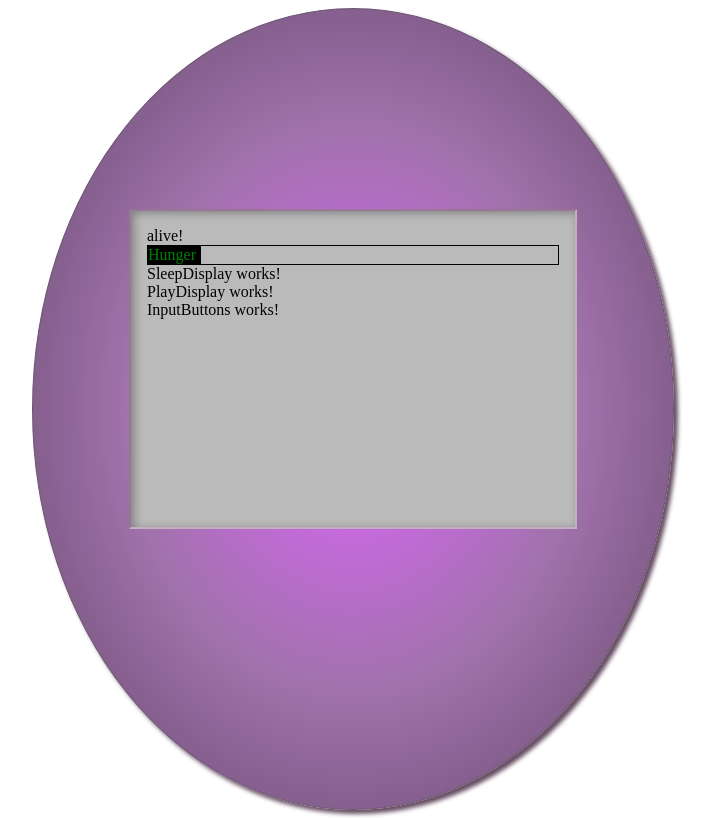
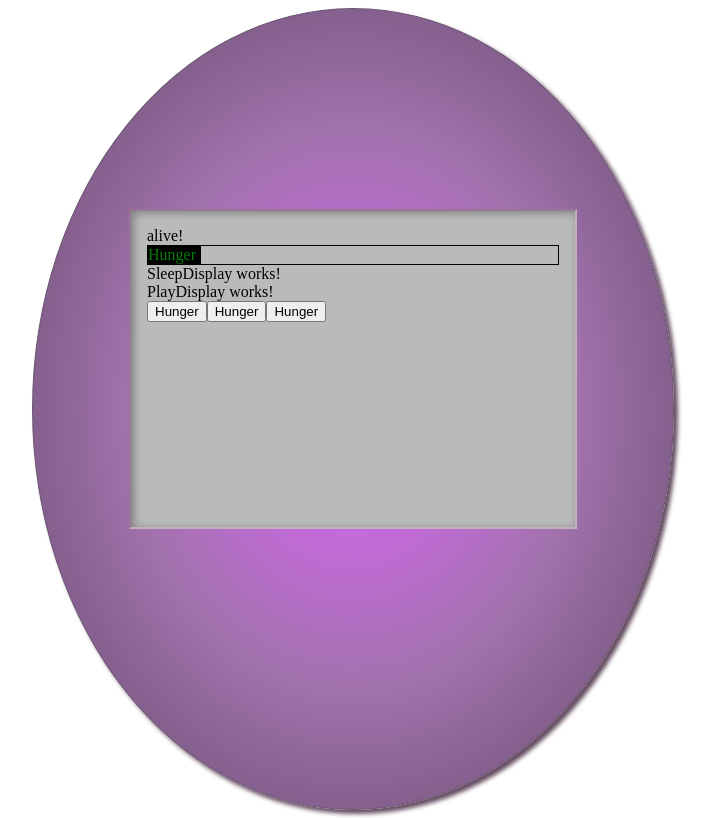
Before and after one commit to J-Michael-Brown/React-Tamagachi, a React app: page / in a window 1280 px wide. Shown: the whole page, without its empty margins (287-999 px from the left). Built offline with nearby package versions, Linux system fonts and the light colour scheme.

Commit message:
add buttons to replinish soul

```diff
--- a/src/components/App.jsx
+++ b/src/components/App.jsx
@@ -18,40 +18,47 @@ class App extends React.Component {
       sleep: 55
     };
 
-    this.handleIsAlive = this.handleIsAlive.bind(this)
+    this.handleIsAlive = this.handleIsAlive.bind(this);
+    this.handleAddLife = this.handleAddLife.bind(this);
 
   }
 
   componentDidMount() {
     this.globalTimer = setInterval( () =>
       this.updateLifeStats(),
-      2000
+    2000
     );
   }
 
   componentWillUnmount(){
-    clearInterval(this.globalTimer)
-}
+    clearInterval(this.globalTimer);
+  }
 
   updateLifeStats() {
-    console.log("one step closer to death");
+    console.log('one step closer to death'); // eslint-disable-line no-console
 
     this.setState((state) => {
       return {
         hunger: state.hunger -= 1,
         play: state.play -= 1,
         sleep: state.sleep -= 1
-      }
-    })
+      };
+    });
 
-    this.handleIsAlive()
+    this.handleIsAlive();
 
+  }
+
+  handleAddLife(statusName) {
+    this.setState((state) => {
+      return { [statusName] : state[statusName] < 94 ? state[statusName]+= 5 : 100 };
+    });
   }
 
   handleIsAlive() {
     if ((this.state.hunger && this.state.play && this.state.sleep) <= 0) {
       this.setState({life: false});
-      clearInterval(this.globalTimer)
+      clearInterval(this.globalTimer);
     }
   }
 
@@ -64,7 +71,7 @@ class App extends React.Component {
           <HungerDisplay hungerLevel={this.state.hunger}/>
           <SleepDisplay sleepLevel={this.state.sleep}/>
           <PlayDisplay playLevel={this.state.play}/>
-          <InputButtons />
+          <InputButtons onButtonClick={this.handleAddLife}/>
         </div>
       </div>
     );
--- a/src/components/InputButtons.jsx
+++ b/src/components/InputButtons.jsx
@@ -1,11 +1,18 @@
 import React from 'react';
+import PropTypes from 'prop-types';
 
-function InputButtons(){
+function InputButtons(props){
   return(
     <div>
-      InputButtons works!
+      <button onClick={()=> props.onButtonClick('hunger')}>Hunger</button>
+      <button onClick={()=> props.onButtonClick('play')}>Hunger</button>
+      <button onClick={()=> props.onButtonClick('sleep')}>Hunger</button>
     </div>
   );
 }
 
+InputButtons.propTypes = {
+  onButtonClick: PropTypes.func.isRequired
+};
+
 export default InputButtons;
--- a/src/components/LifeController.jsx
+++ b/src/components/LifeController.jsx
@@ -1,5 +1,5 @@
 import React from 'react';
-import PropTypes from 'prop-types'
+import PropTypes from 'prop-types';
 
 function LifeController(props){
   let message = 'broken';
@@ -18,6 +18,6 @@ function LifeController(props){
 
 LifeController.propTypes = {
   lifeStatus: PropTypes.bool.isRequired
-}
+};
 
 export default LifeController;
```
